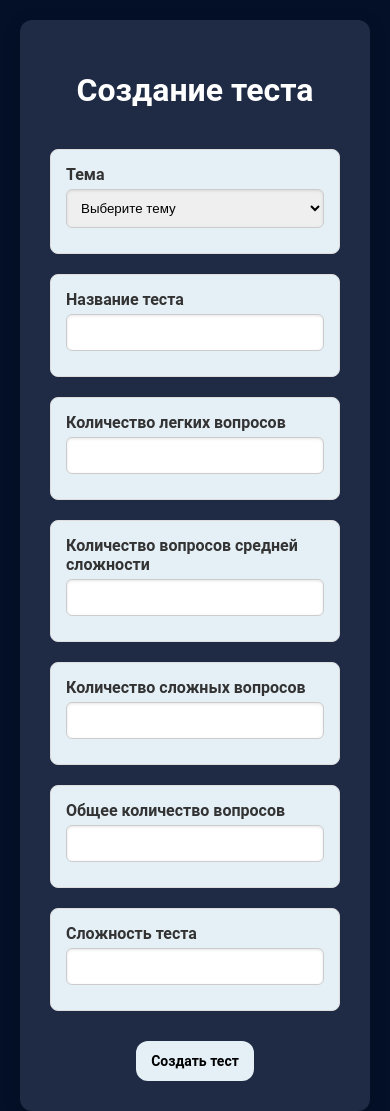
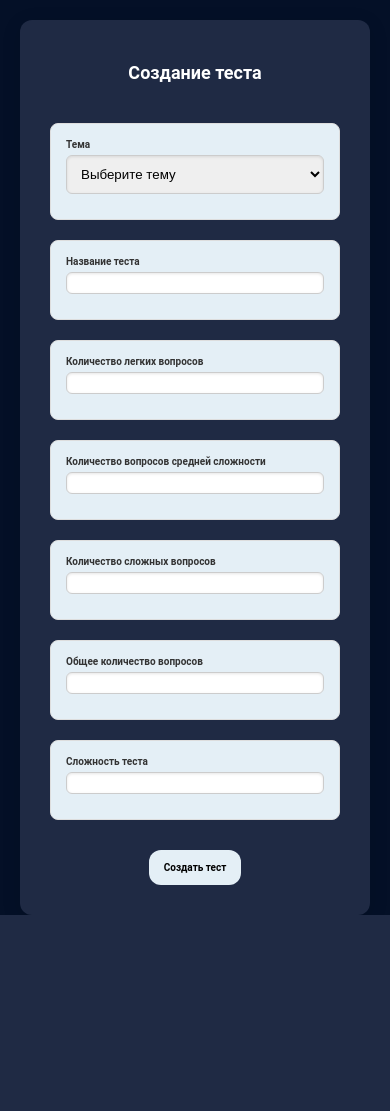
Before and after one commit to ShLera04/qualificationWork, a Flask app: page /createTest in a window 390 px wide. After the commit the page ends 915 px from the top, so only its background shows below. Run offline with Flask 3, Linux system fonts and the light colour scheme; the visitor is signed in with stand-in values (Sample User, id 1); data that the repository does not hold is empty; parts of the project's set-up code (start-up, migrations or seed data) failed here and were passed over; some libraries are stand-ins or nearby versions.

Commit message:
fixCreateTestOptimizedForDiffentDevices

```diff
--- a/static/css/createTest.css
+++ b/static/css/createTest.css
@@ -40,6 +40,7 @@ form {
     display: block;
     margin-bottom: 5px;
     color: #333;
+    font-size: 16px;
 }
 .question-block input[type="text"],
 .question-block select,
@@ -61,6 +62,9 @@ form {
     box-shadow: 0 0 5px #03264a;
     outline: none;
 }
+.question-block input{
+    height: 25px;
+}
 .button-container {
     display: flex;
     justify-content: center;
@@ -76,7 +80,7 @@ button {
     transition: background-color 0.3s;
     font-family: Roboto, Verdana, Tahoma, sans-serif;
     font-weight: bolder;
-    font-size: 14px;
+    font-size: 16px;
     height: 40px;
 }
 button:active {
@@ -136,3 +140,32 @@ input[type="file"],
 .alert-warning{
     background-color: rgb(214, 214, 4);
 }
+@media (max-width: 426px) {
+    .body{
+        font-size: 10px;
+    }
+    button{
+        font-size: 10px;
+        height: 35px;
+        font-weight: bolder;
+    }
+    .question-block{
+        font-size: 10px !important;
+        height: -30px;
+    }
+    .question-block input{
+        font-size: 10px !important;
+        height: 10px !important;
+    }
+    .question-block label{
+        font-size: 10px !important;
+    }
+    .nav-item{
+        font-size: 24px;
+        margin-bottom: 10px;
+        margin-top: -10px;
+    }
+    h1{
+        font-size: 18px;
+    }
+}
--- a/static/css/page.css
+++ b/static/css/page.css
@@ -293,8 +293,6 @@ button:active {
 .alert-warning{
     background-color: rgb(214, 214, 4);
 }
-
-/* дальше */
 .file-list {
     margin-top: 10px;
 }
--- a/static/js/createTest.js
+++ b/static/js/createTest.js
@@ -7,9 +7,8 @@ async function populateSelectOptions(selectId, endpoint) {
         const select = document.getElementById(selectId);
         data.forEach(item => {
             const opt = document.createElement('option');
-            // Используем поле 'name' из серверного ответа
-            opt.value = item.name;  // Если нужно ID, потребуется изменение на сервере
-            opt.textContent = item.name; // Отображаемое имя
+            opt.value = item.name;
+            opt.textContent = item.name;
             select.appendChild(opt);
         });
     } catch (error) {
@@ -17,12 +16,10 @@ async function populateSelectOptions(selectId, endpoint) {
     }
 }
 
-// Инициализация после загрузки DOM
 document.addEventListener('DOMContentLoaded', () => {
     populateSelectOptions('theme', '/get-themes');
     populateSelectOptions('direction', '/get-directions');
 });
-// Функция для отправки формы
 async function submitForm() {
     try {
         const response = await fetch('/create-test', {
@@ -35,24 +32,20 @@ async function submitForm() {
         if (!response.ok) {
             throw new Error(data.error || 'Неизвестная ошибка');
         }
-
-        // Успешное выполнение
         showFlashMessage(data.message, 'success');
         resetForm();
 
     } catch (error) {
-        // Обработка ошибок
         showFlashMessage(error.message, 'error');
     }
 }
-// Функция для валидации ввода чисел
+
 function validateNumber(input) {
     if (input.value < 0) {
         input.value = 0;
     }
 }
 
-// Функция для обновления общего количества вопросов
 function updateTotalQuestions() {
     const easyQuestions = parseInt(document.getElementById('easyQuestions').value) || 0;
     const mediumQuestions = parseInt(document.getElementById('mediumQuestions').value) || 0;
@@ -61,7 +54,6 @@ function updateTotalQuestions() {
     document.getElementById('totalQuestions').value = totalQuestions;
 }
 
-// Функция для обновления сложности теста
 function updateTestDifficulty() {
     const easyQuestions = parseInt(document.getElementById('easyQuestions').value) || 0;
     const mediumQuestions = parseInt(document.getElementById('mediumQuestions').value) || 0;
@@ -92,7 +84,6 @@ function updateTestDifficulty() {
     document.getElementById('testDifficulty').value = difficultyLevel;
 }
 
-// Добавьте эти функции в createTest.js
 function showFlashMessage(message, type) {
     const flashesContainer = document.querySelector('.flashes');
     flashesContainer.innerHTML = '';
--- a/templates/createTest.html
+++ b/templates/createTest.html
@@ -26,7 +26,6 @@
             <label for="theme">Тема</label>
             <select id="theme" name="theme">
                 <option disabled selected>Выберите тему</option>
-                <!-- Options will be populated dynamically -->
             </select>
         </div>
         <div class="question-block">
```
Also changed, not shown: static/js/pageLecturer.js (+1 -7 lines), 1 other file.
